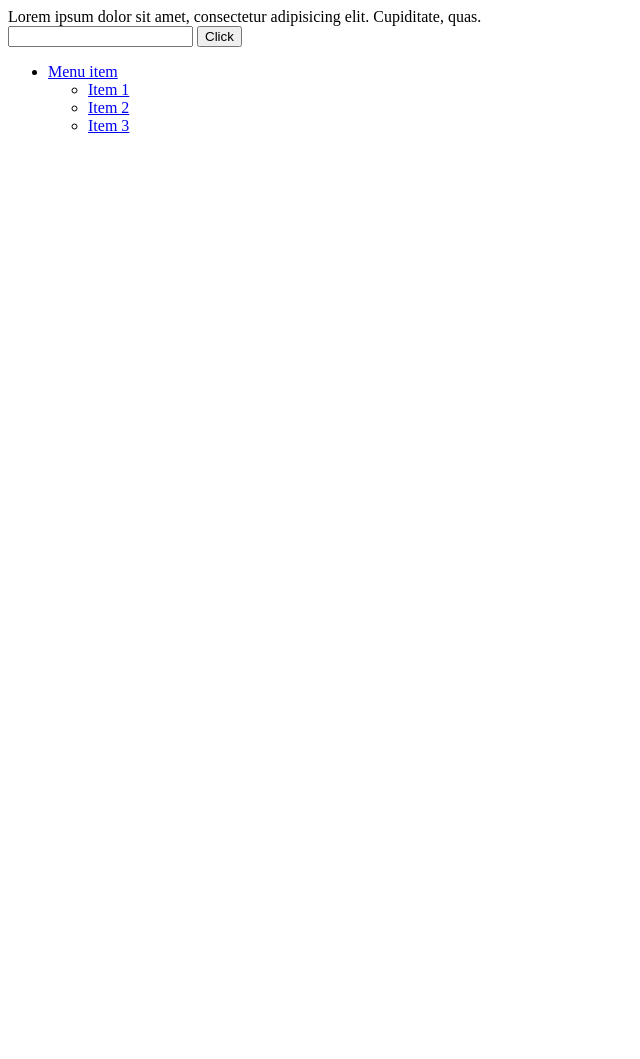
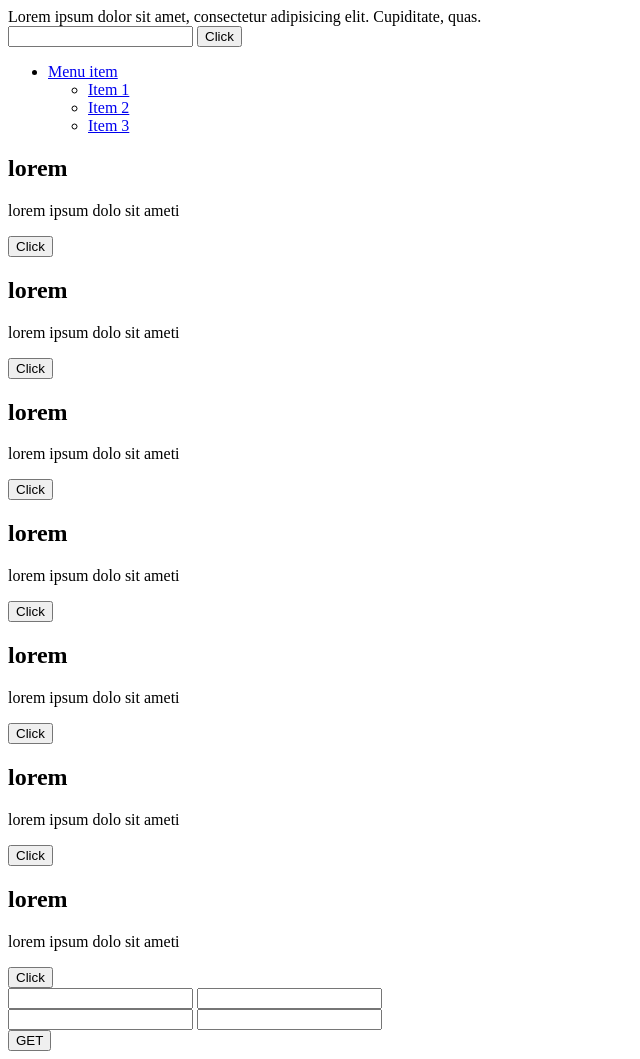
Before and after one commit to achaplyak/js, a plain HTML site: page lesson7/task7.html in a window 1280 px wide. Shown: the whole page, without its empty margins (0-640 px from the left). Before the commit the page ends 800 px from the top, so only its background shows below. Drawn offline with Linux system fonts and the light colour scheme.

Commit message:
lesson 7, forms and input...

```diff
--- a/lesson7/task7.html
+++ b/lesson7/task7.html
@@ -33,6 +33,20 @@
             </li>
         </ul>
 
+        <div id="content"></div>
+
+        <form action="" id="formOne">
+            <input type="text" name="nameOne" id="inputOne">
+            <input type="text" name="nameTwo" id="inputTwo">
+        </form>
+
+        <form action="" id="formTwo">
+            <input type="text" name="nameThree" id="inputThree">
+            <input type="text" name="nameFour" id="inputFour">
+        </form>
+
+        <button type="button" id="btn">GET</button>
+
         <script src="task7JS.js"></script>
     </body>
 </html>
--- a/lesson7/task7JS.js
+++ b/lesson7/task7JS.js
@@ -46,16 +46,65 @@ a1.onclick = event => {
         subMenu.style.display = 'none';
         flag = true;
     }
-}
+};
 
 // - Создать список комментариев , пример объекта коментария - {title : 'lorem', body:'lorem ipsum dolo sit ameti'}.
 //     Вывести список комментариев в документ, каждый в своем блоке.
 //     Добавьте каждому комментарию по кнопке для сворачивания его body.
-//
+
+let cmntArr = [
+    {title : 'lorem', body:'lorem ipsum dolo sit ameti'},
+    {title : 'lorem', body:'lorem ipsum dolo sit ameti'},
+    {title : 'lorem', body:'lorem ipsum dolo sit ameti'},
+    {title : 'lorem', body:'lorem ipsum dolo sit ameti'},
+    {title : 'lorem', body:'lorem ipsum dolo sit ameti'},
+    {title : 'lorem', body:'lorem ipsum dolo sit ameti'},
+    {title : 'lorem', body:'lorem ipsum dolo sit ameti'},
+];
+
+const content  = document.getElementById("content");
+
+cmntArr.forEach(item => {
+    const div = document.createElement('div');
+    const h2 = document.createElement('h2');
+    const p = document.createElement('p');
+    const button = document.createElement('button');
+
+    button.innerText = 'Click';
+    h2.innerText = item.title;
+    p.innerText = item.body;
+
+    button.onclick = () => {
+        p.hidden
+            ? p.hidden = false
+            : p.hidden = true
+    }
+
+    div.appendChild(h2);
+    div.appendChild(p);
+    div.appendChild(button);
+
+    content.appendChild(div);
+
+})
+
 // - створити 2 форми  по 2 інпути в кожній. ствоирити кнопку при кліку на яку считується та виводиться на консоль інформація з цих 2х форм.
 //     Кнопка повинна лежати за межами форм (Щоб ьуникнути  перезавантаження сторінки)
 // Доступ до інпутів через Forms API. Отже дайте формі та інпутам всі необхідні атрибути.
-//
+
+const newBtn = document.getElementById('btn');
+const inputOne = document.getElementById('inputOne');
+const inputTwo = document.getElementById('inputTwo');
+const inputThree = document.getElementById('inputThree');
+const inputFour = document.getElementById('inputFour');
+
+newBtn.onclick = ev => {
+    console.log(inputOne.value);
+    console.log(inputTwo.value);
+    console.log(inputThree.value);
+    console.log(inputFour.value);
+}
+
 // - Створити функцію, яка генерує таблицю.
 //     Перший аргумент визначає кількість строк.
 //     Другий параметр визначає кліькіть ячеєк в кожній строці.
```
